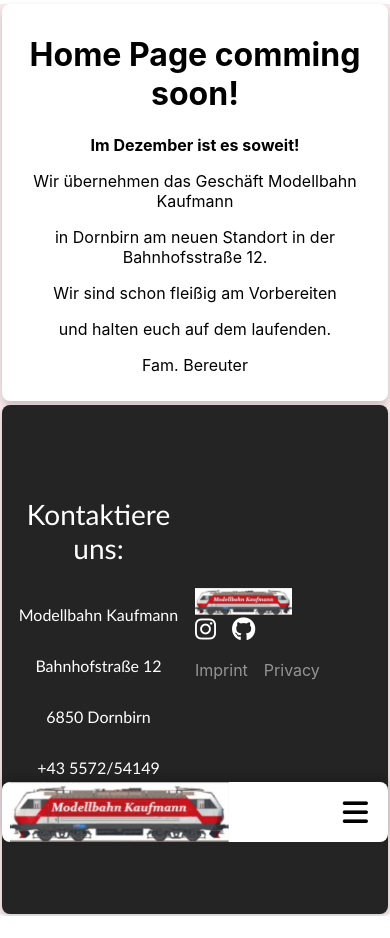
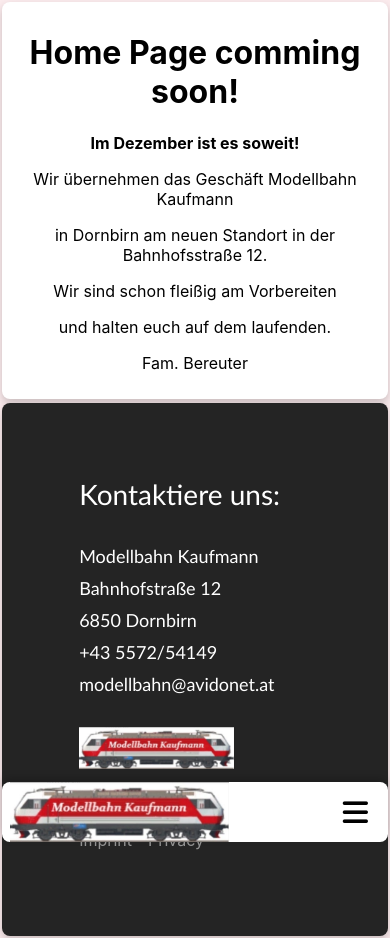
Before and after one commit to ChristianSchwer/modellbahnkaufmann, a React (Create React App) app: page /#/ in a window 390 px wide. Before the commit the page ends 916 px from the top, so only its background shows below. Built offline with nearby package versions, Linux system fonts and the light colour scheme.

Commit message:
filter for inventar site

```diff
--- a/src/App.css
+++ b/src/App.css
@@ -1,6 +1,7 @@
 .App {
   text-align: center;
   background-color: rgba(214, 62, 78, 0.1);
+  padding: 0.5% 0;
 }
 
 .App-logo {
--- a/src/footer/Footer.css
+++ b/src/footer/Footer.css
@@ -7,7 +7,7 @@
     align-items: center;
     box-shadow: 0 4px 8px 0 rgba(0, 0, 0, 0.2);
     border-radius: 8px;
-    margin: 0.5%;
+    margin: 0.5% 0.5% 0 0.5%;
 }
 
 .footer-subscription {
@@ -15,8 +15,7 @@
     display: inline-flex;
     flex-direction: column;
     justify-content: center;
-    align-items: center;
-    text-align: center;
+    text-align: start;
     color: #fff;
 }
 
@@ -25,12 +24,13 @@
 }
 
 .footer-subscription-heading {
-    margin-bottom: 24px;
+    margin: 10px 0 24px 20%;
     font-size: 28px;
 }
 
 .footer-subscription-text {
-    margin-bottom: 24px;
+    margin: 10px 0 0 20%;
+    margin-top: 10px;
     font-size: 18px;
 }
 
@@ -64,8 +64,8 @@
 .footer-links {
     width: 100%;
     display: inline-flex;
-    justify-content: center;
     flex-direction: column;
+    align-items: center;
 }
 
 .app-logo-footer {
@@ -73,6 +73,11 @@
     cursor: pointer;
     display: flex;
     width: 50%;
+}
+
+.social-logo {
+    display: flex;
+    justify-content: center;
 }
 
  /* Social Icons */
@@ -111,6 +116,7 @@
 
 @media screen and (max-width: 960px) {
     .footer-container {
+        display: flex;
         flex-direction: column;
         padding-bottom: 70px;
     }
@@ -120,23 +126,21 @@
     }
 
     .footer-links {
-        padding-bottom: 60px;
-    }
-
-    .footer-links-wrap {
-        flex-direction: column;
+        align-items: flex-start;
     }
 
     .social-logo {
-        margin: 0 0 1rem 0;
+        margin: 0 0 1rem 20%;
+        justify-content: start;
     }
 
     .social-icons {
-        margin: 0 0 1rem 0;
+        margin: 0 0 1rem 20%;
     }
 
     .footer-links-item {
         flex-direction: row;
+        margin-left: 20%;
     }
 
     .footer-links-item a {
--- a/src/footer/Footer.js
+++ b/src/footer/Footer.js
@@ -7,14 +7,12 @@
   return (
     <div className='footer-container'>
       <section className='footer-subscription'>
-        <p className='footer-subscription-heading'>
-          Kontaktiere uns:
-        </p>
-        <p>Modellbahn Kaufmann</p>
-        <p>Bahnhofstraße 12</p>
-        <p>6850 Dornbirn</p>
-        <p>+43 5572/54149</p>
-        <p>modellbahn@avidonet.at</p>
+        <p className='footer-subscription-heading'>Kontaktiere uns:</p>
+        <p className='footer-subscription-text'>Modellbahn Kaufmann</p>
+        <p className='footer-subscription-text'>Bahnhofstraße 12</p>
+        <p className='footer-subscription-text'>6850 Dornbirn</p>
+        <p className='footer-subscription-text'>+43 5572/54149</p>
+        <p className='footer-subscription-text'>modellbahn@avidonet.at</p>
       </section>
       <section className='footer-links'>
         <div className='footer-logo'>
--- a/src/navbar/Navbar.css
+++ b/src/navbar/Navbar.css
@@ -26,6 +26,7 @@
     display: flex;
     align-items: center;
     height: 100%;
+    margin-left: 8px;
   }
 
   .app-logo {
@@ -89,6 +90,7 @@
     .navbar-container {
       width: 100%;
       bottom: 0;
+      justify-content: flex-start;
     }
 
     .menu-icon {
@@ -128,7 +130,7 @@
     }
 
     .navbar-logo {
-      width: 100%;
+      margin: 0;
     }
 
     .app-logo {
--- a/src/sites/Home.css
+++ b/src/sites/Home.css
@@ -5,3 +5,9 @@
     padding: 10px;
     background-color: white;
 }
+
+@media screen and (max-width: 960px) {
+    .news {
+        margin: 0 0.5% 1% 0.5%
+    }
+}
--- a/src/sites/Inventar.css
+++ b/src/sites/Inventar.css
@@ -7,7 +7,46 @@
 }
 
 .filter {
+    display: flex;
+    justify-content: space-between;
+    padding-bottom: 10px;
+    margin: 0 10px;
+    border-bottom: 1px solid rgba(204, 204, 204, 0.4);
+}
 
+.filter-label {
+    display: flex;
+    flex-direction: column;
+    align-items: flex-start;
+}
+
+input {
+    padding: 6px 20px;
+    margin-top: 4px;
+    border: 1px solid #ccc;
+    border-radius: 4px;
+}
+
+select {
+    padding: 6px 20px;
+    margin-top: 4px;
+    border: 1px solid #ccc;
+    border-radius: 4px;
+    background-color: #f1f1f1;
+}
+
+.filter-button {
+    background-color: #4CAF50;
+    border: #ccc;
+    color: white;
+    padding: 6px 32px;
+    text-decoration: none;
+    cursor: pointer;
+    border-radius: 4px;
+}
+
+.filter-button:hover {
+    background-color: #45a049;
 }
 
 .cards {
@@ -16,3 +55,45 @@
     flex-direction: row;
     justify-content: space-evenly;
 }
+
+.menu-icon {
+    display: none;
+}
+
+@media screen and (max-width: 960px) {
+    .inventar {
+        margin: 0 0.5% 1% 0.5%
+    }
+
+    .filter {
+        flex-direction: column;
+    }
+
+    .filter-label {
+        flex-direction: row;
+        margin-bottom: 15px;
+    }
+
+    .filter-label.deactive {
+        display: none;
+    }
+
+    input {
+        position: absolute;
+        margin-top: -3px;
+        left: 110px;
+    }
+
+    select {
+        position: absolute;
+        margin-top: -3px;
+        left: 110px;
+        border: 1px solid #ccc;
+        border-radius: 4px;
+        background-color: #f1f1f1;
+    }
+
+    .menu-icon {
+        display: block;
+    }
+}
--- a/src/sites/Inventar.js
+++ b/src/sites/Inventar.js
@@ -1,4 +1,4 @@
-import React from 'react';
+import React, {useState} from 'react';
 import Card from '../cards/Card';
 import './Inventar.css';
 import train1 from '../images/train1.jpg';
@@ -8,30 +8,45 @@
 import train5 from '../images/train5.jpg';
 
 function Inventar() {
+    const [click, setClick] = useState(false);
+
+    const handleClick = () => setClick(!click);
     return (
         <div className="inventar">
             <div className="filter">
-                Filter:
+                <label className="filter-label">
                     Suchbegriff:
-                <input type="text" placeholder="Suchbegriff"></input>
+                    <input type="text" placeholder="Suchbegriff" className="filter-search"></input>
+                    <div className='menu-icon' onClick={handleClick}>
+                        <i className="fas fa-filter"></i>
+                    </div>
+                </label>
+                <label className={click ? 'filter-label' : 'filter-label deactive'}>
                     Kategorie:
-                <select>
+                    <select className="filter-kategorie">
                         <option>Zug</option>
                         <option>Wagen</option>
                         <option>Zubehör</option>
                         <option>Häuser</option>
                         <option>Deko</option>
                     </select>
+                </label>
+                <label className={click ? 'filter-label' : 'filter-label deactive'}>
                     Hersteller:
-                <select>
+                    <select className="filter-producer">
                         <option>LGB</option>
                         <option>usw</option>
                     </select>
+                </label>
+                <label className={click ? 'filter-label' : 'filter-label deactive'}>
                     Preis ab:
-                <input type="number" placeholder="Preis ab"></input>
+                    <input type="number" placeholder="Preis ab" className="filter-priceup"></input>
+                </label>
+                <label className={click ? 'filter-label' : 'filter-label deactive'}>
                     Preis bis:
-                <input type="number" placeholder="Preis bis"></input>
-                <button>SUCHEN</button>
+                    <input type="number" placeholder="Preis bis" className="filter-pricedown"></input>
+                </label>
+                <button className="filter-button">SUCHEN</button>
             </div>
             <div className="cards">
                 <Card data={ {img:train1}}/>
```
Lines whose indentation alone changed are shown as unchanged.
